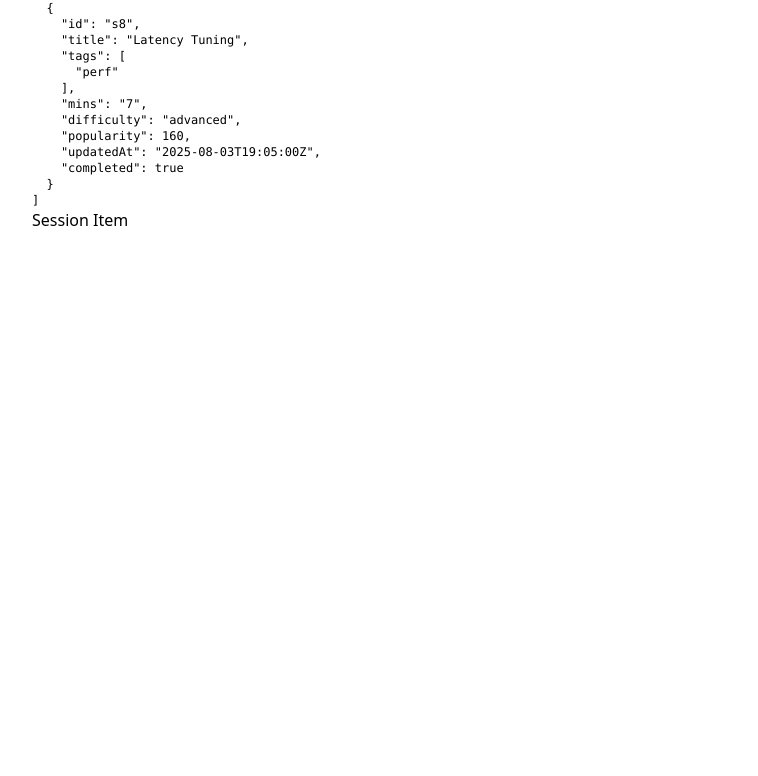
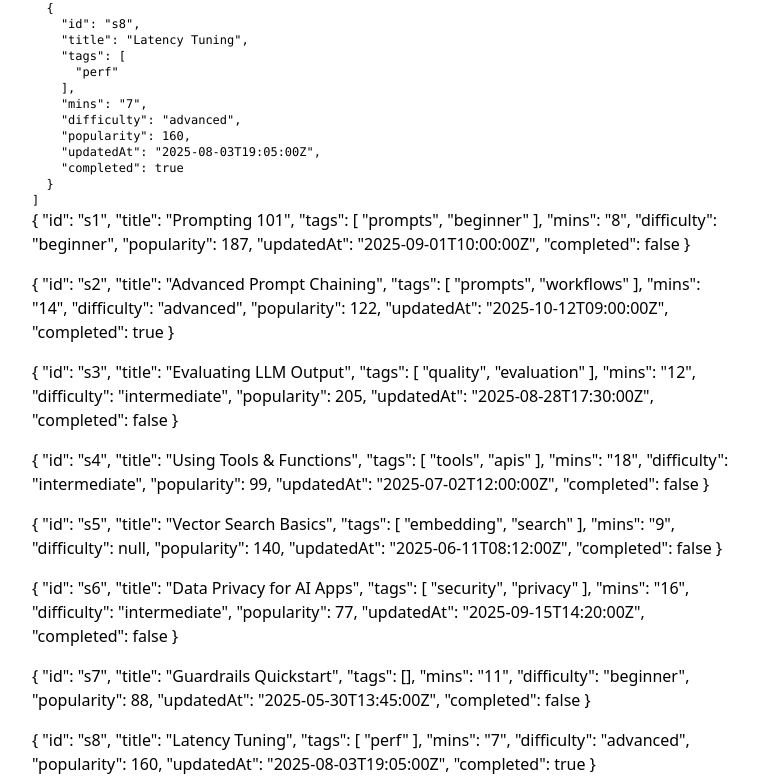
Before and after one commit to jonathanbrincat/pair.technical-assessment, a Vue app: page / in a window 1280 px wide. Shown: the part 1508-2284 px from the top of the page, without its empty margins (256-1014 px from the left). Before the commit the page ends 1740 px from the top, so only its background shows below. Built offline with nearby package versions, Linux system fonts and the light colour scheme; the HTML template or start-up script is replaced by a standard one.

Commit message:
iterate through data to produce a list

```diff
--- a/src/vue/components/SessionItem.vue
+++ b/src/vue/components/SessionItem.vue
@@ -1,5 +1,9 @@
-<script setup lang="ts"></script>
+<script setup lang="ts">
+defineProps<{
+  item: Record<string, string | number>
+}>()
+</script>
 
 <template>
-  <article>Session Item</article>
+  <article>{{ item }}</article>
 </template>
--- a/src/vue/components/SessionList.vue
+++ b/src/vue/components/SessionList.vue
@@ -8,9 +8,9 @@ const store = useSessionStore()
 <template>
   <pre class="text-xs">{{ JSON.stringify(store.sessionCollection, null, 2) }}</pre>
 
-  <ul>
-    <li>
-      <SessionItem />
+  <ul id="session-list" class="flex flex-col gap-4" aria-live="polite" role="list">
+    <li v-for="(item, index) in store.sessionCollection" :key="index" role="listitem">
+      <SessionItem :item />
     </li>
   </ul>
 </template>
```
